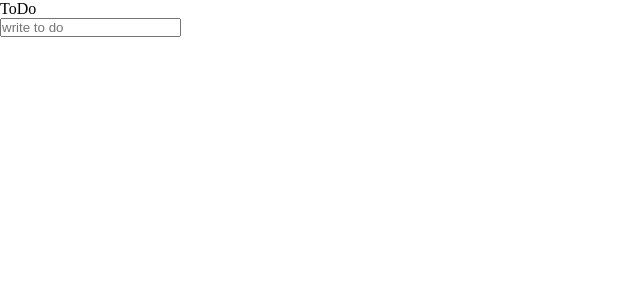
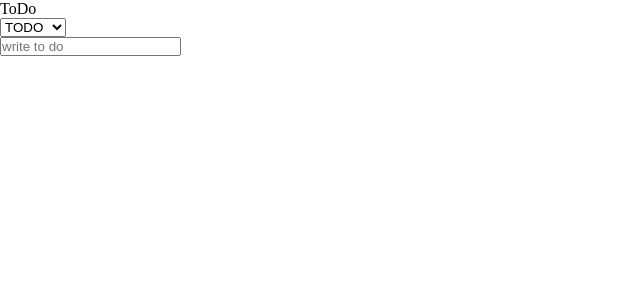
Before and after one commit to zizimoos/20220328_todo-hamburg, a React (Create React App) app: page / in a window 1280 px wide. Shown: the top 300 px of the page, without its empty margins (0-640 px from the left). Built offline with nearby package versions, Linux system fonts and the light colour scheme.

Commit message:
......enums

```diff
--- a/src/atoms.ts
+++ b/src/atoms.ts
@@ -1,12 +1,32 @@
-import { atom } from "recoil";
+import { atom, selector } from "recoil";
+
+export enum Categories {
+  "TODO" = "TODO",
+  "DOING" = "DOING",
+  "DONE" = "DONE",
+}
 
 export interface ITodo {
   id: number;
   text: string;
-  category: "TODO" | "DOING" | "DONE";
+  category: Categories;
 }
+
+export const categoryState = atom<Categories>({
+  key: "categoryState",
+  default: Categories.TODO,
+});
 
 export const toDoState = atom<ITodo[]>({
   key: "toDoState",
   default: [],
 });
+
+export const toDoSeclector = selector({
+  key: "toDoSeclector",
+  get: ({ get }) => {
+    const todos = get(toDoState);
+    const category = get(categoryState);
+    return todos.filter((todo) => todo.category === category);
+  },
+});
--- a/src/components/CreateTodo.tsx
+++ b/src/components/CreateTodo.tsx
@@ -1,6 +1,6 @@
 import { useForm } from "react-hook-form";
-import { useRecoilState } from "recoil";
-import { ITodo, toDoState } from "../atoms";
+import { useRecoilState, useRecoilValue } from "recoil";
+import { ITodo, toDoState, categoryState } from "../atoms";
 
 interface IForm {
   todo: string;
@@ -8,18 +8,18 @@
 
 function CreateTodo() {
   const [toDos, setToDos] = useRecoilState<ITodo[]>(toDoState);
+  const category = useRecoilValue(categoryState);
   // eslint-disable-next-line
   const { register, handleSubmit, formState, setError, setValue } =
     useForm<IForm>({});
   const onValid = (data: IForm) => {
     setToDos((prev) => [
-      { id: Date.now(), text: data.todo, category: "TODO" },
+      { id: Date.now(), text: data.todo, category: category },
       ...prev,
     ]);
     setValue("todo", "");
   };
 
-  console.log(toDos);
   return (
     <form onSubmit={handleSubmit(onValid)}>
       <input
--- a/src/components/ToDo.tsx
+++ b/src/components/ToDo.tsx
@@ -1,5 +1,5 @@
 import { useRecoilState } from "recoil";
-import { ITodo } from "../atoms";
+import { Categories, ITodo } from "../atoms";
 import { toDoState } from "../atoms";
 
 function ToDo({ text, category, id }: ITodo) {
@@ -8,23 +8,29 @@
     const {
       currentTarget: { name },
     } = event;
+    const newToDos = [...toDos];
+    const index = newToDos.findIndex((todo) => todo.id === id);
+    const todo = newToDos[index];
+    const newTodo = { ...todo, category: name as any };
+    newToDos.splice(index, 1, newTodo);
+    setToDos(newToDos);
   };
 
   return (
     <li>
       <span>{text}</span>
-      {category !== "TODO" && (
-        <button name="TODO" onClick={onClick}>
+      {category !== Categories.TODO && (
+        <button name={Categories.TODO} onClick={onClick}>
           TODO
         </button>
       )}
-      {category !== "DOING" && (
-        <button name="DOING" onClick={onClick}>
+      {category !== Categories.DOING && (
+        <button name={Categories.DOING} onClick={onClick}>
           DOING
         </button>
       )}
-      {category !== "DONE" && (
-        <button name="DONE" onClick={onClick}>
+      {category !== Categories.DONE && (
+        <button name={Categories.DONE} onClick={onClick}>
           DONE
         </button>
       )}
--- a/src/components/TodoList.tsx
+++ b/src/components/TodoList.tsx
@@ -1,20 +1,33 @@
-import { useRecoilState } from "recoil";
-import { ITodo, toDoState } from "../atoms";
+import { useRecoilState, useRecoilValue } from "recoil";
+import {
+  ITodo,
+  toDoSeclector,
+  toDoState,
+  categoryState,
+  Categories,
+} from "../atoms";
 import CreateTodo from "./CreateTodo";
 import ToDo from "./ToDo";
 
 function TodoList() {
-  // eslint-disable-next-line
-  const [toDos, _] = useRecoilState<ITodo[]>(toDoState);
+  const todos = useRecoilValue(toDoSeclector);
+  const [category, setCategory] = useRecoilState(categoryState);
+  const onInput = (event: React.FormEvent<HTMLSelectElement>) => {
+    setCategory(event.currentTarget.value as any);
+  };
+
   return (
     <>
       <div>ToDo</div>
+      <select value={category} onInput={onInput}>
+        <option value={Categories.TODO}>TODO</option>
+        <option value={Categories.DOING}>DOING</option>
+        <option value={Categories.DONE}>DONE</option>
+      </select>
       <CreateTodo></CreateTodo>
-      <ul>
-        {toDos.map((todo) => (
-          <ToDo key={todo.id} {...todo}></ToDo>
-        ))}
-      </ul>
+      {todos?.map((todo) => (
+        <ToDo key={todo.id} {...todo} />
+      ))}
     </>
   );
 }
```
